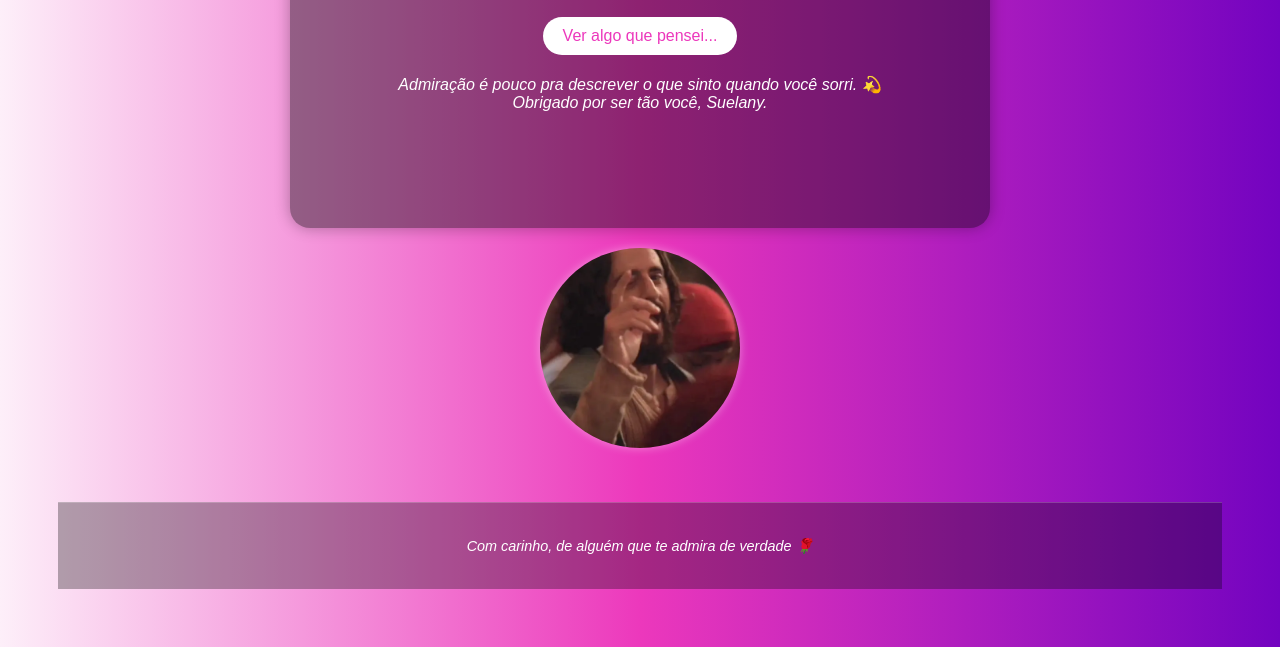
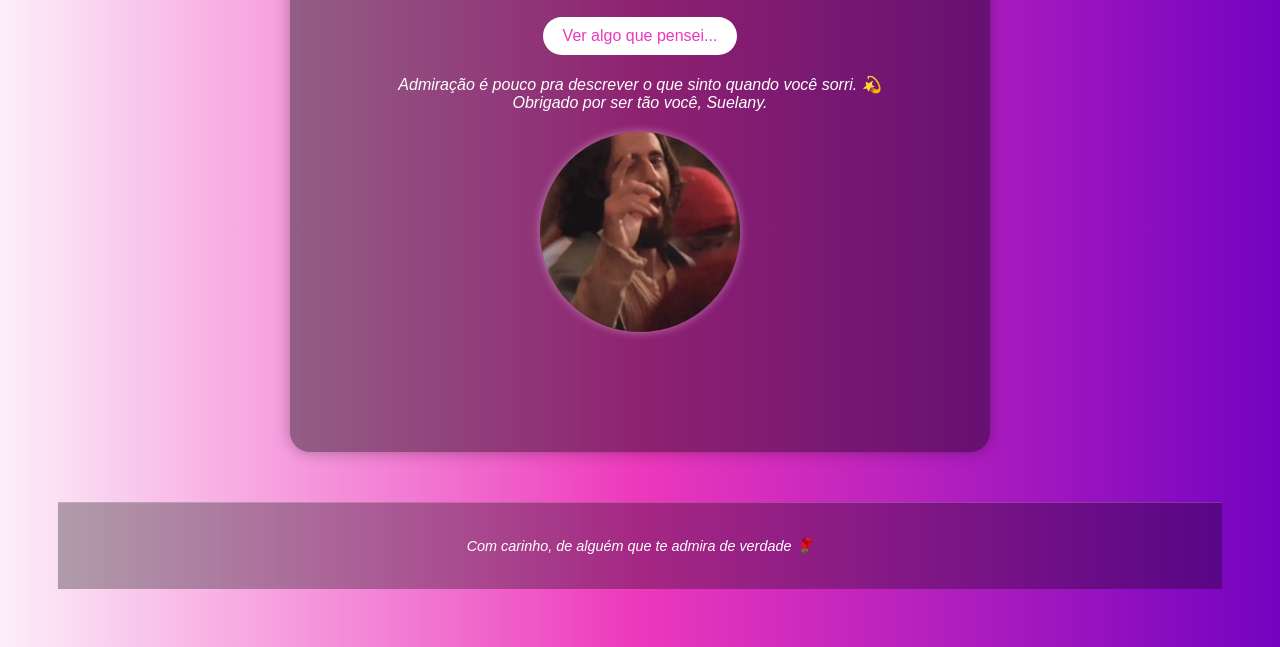
Before and after one commit to Fabio-Resende-s/romantico, a plain HTML site: page index.html in a window 1280 px wide. Both pictures are taken after a click on the button "Ver algo que pensei...". Shown: the part 284-931 px from the top of the page. Drawn offline with Linux system fonts and the light colour scheme.

Commit message:
feliz dia dos namo colocação de fotos

```diff
--- a/index.html
+++ b/index.html
@@ -16,10 +16,11 @@
     <p class="mensagem-secreta" id="mensagemSecreta">
   Admiração é pouco pra descrever o que sinto quando você sorri. 💫<br>
   Obrigado por ser tão você, Suelany.
+  <br>
+   <img src="STK-20250527-WA0038 (2).webp" alt="Foto da Suelany" class="foto" >
+
 </p>
   </div>
-
-  <img src="STK-20250527-WA0038 (2).webp" alt="Foto da Suelany" class="foto" >
 
 <footer class="rodape">
   <p>Com carinho, de alguém que te admira de verdade 🌹</p>
--- a/script.js
+++ b/script.js
@@ -2,3 +2,10 @@ function revelarMensagem() {
   const msg = document.getElementById("mensagemSecreta");
   msg.style.display = "block";
 }
+function revelarMensagem() {
+  const msg = document.getElementById("mensagemSecreta");
+  const foto = document.getElementById("fotoSurpresa");
+
+  msg.style.display = "block";
+  foto.style.display = "block";
+}
--- a/style.css
+++ b/style.css
@@ -77,3 +77,16 @@ button:hover {
   text-align: center;
   font-style: italic;
 }
+.foto {
+  width: 200px;
+  height: 200px;
+  object-fit: cover;
+  border-radius: 50%;
+  margin-top: 20px;
+  box-shadow: 0 0 10px rgba(255, 255, 255, 0.4);
+  transition: transform 0.3s ease;
+}
+
+.foto:hover {
+  transform: scale(1.05);
+}
```
